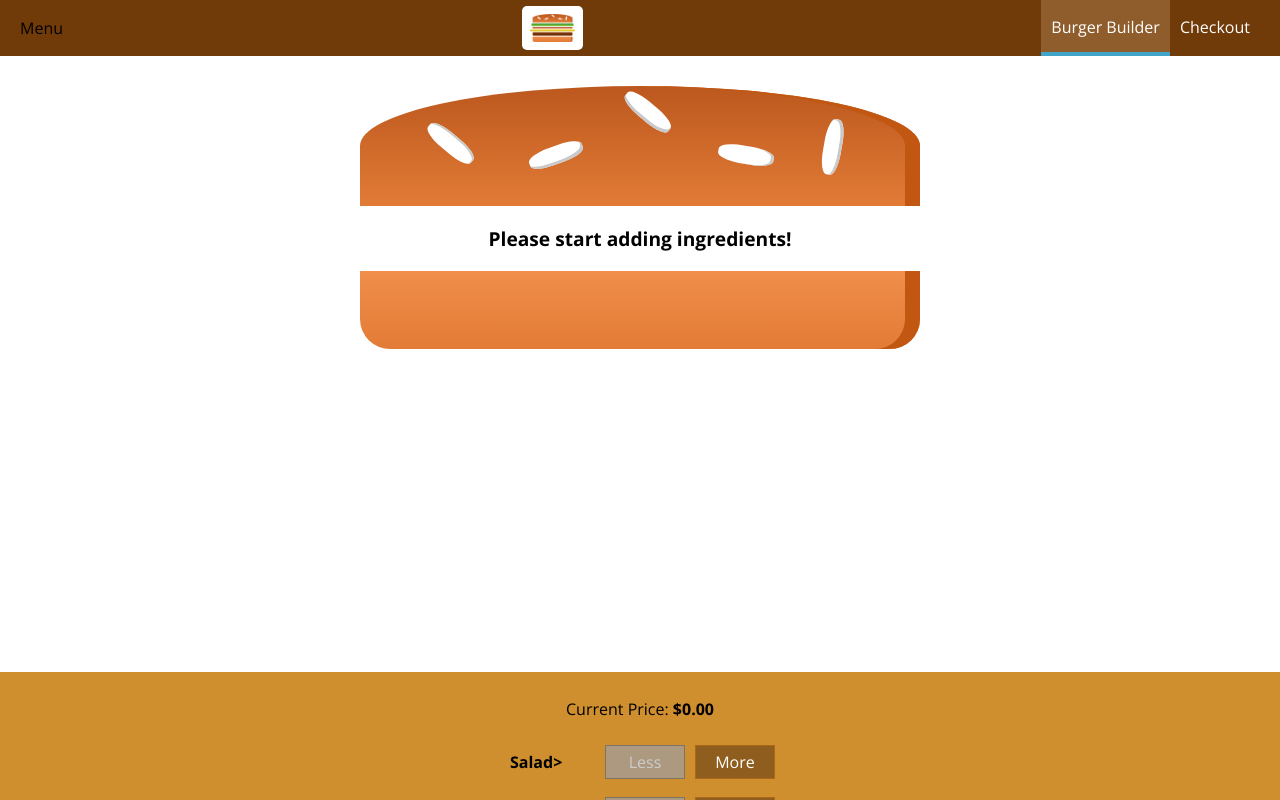
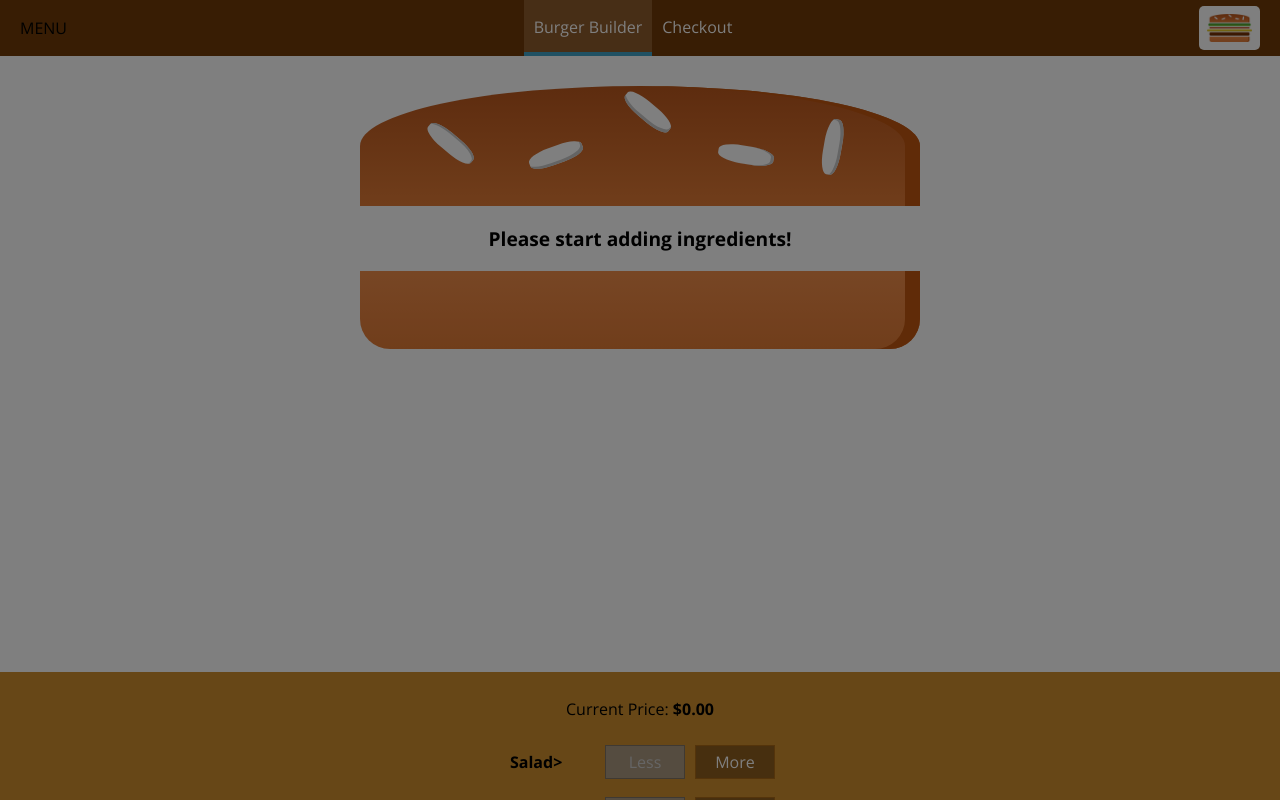
Before and after one commit to wawk/burger-builder, a React (Create React App) app: page / in a window 1280 px wide. Shown: the top 800 px of the page. Built offline with nearby package versions, Linux system fonts and the light colour scheme.

Commit message:
Added Toggle button for dismissing the sidebar

```diff
--- a/src/components/Layout/Layout.js
+++ b/src/components/Layout/Layout.js
@@ -1,21 +1,41 @@
 
-import React from 'react';
+import React, {Component} from 'react';
 import Aux from '../../hoc/Auxillary';
 import classes from './Layout.module.css';
 import Toolbar from '../Navigation/Toolbar/Toolbar'
 import SideDrawer from '../Navigation/SideDrawer/SideDrawer'
 
-const layout = (props) => (
+
+class  Layout extends Component {
+    state = {
+        showSideDrawer: true,
+
+
+    };
+
+    sideDrawerClosedHandler = () => {
+        this.setState({showSideDrawer: false});
+
+    }
+    render () {
+        return (
             <Aux>
             <Toolbar/>
-        <SideDrawer/>
+            <SideDrawer
+            open = {this.state.showSideDrawer}
+            closed = {this.sideDrawerClosedHandler}/>
 
         {/* <div>Toolbar, SideDrawer, Backdrop</div> */}
         <main className={classes.Content}>
-       {props.children}
+           {this.props.children}
         </main>
         </Aux>
-    );
+
+        )
+    }
 
 
-export default layout;
+    };
+
+
+export default Layout;
--- /dev/null
+++ b/src/components/Navigation/SideDrawer/DrawerToggle/DrawerToggle.js
@@ -0,0 +1,9 @@
+import React from 'react';
+
+const drawerToggle = (props) => (
+
+    <div>MENU</div>
+
+);
+
+export default drawerToggle;
--- a/src/components/Navigation/SideDrawer/SideDrawer.js
+++ b/src/components/Navigation/SideDrawer/SideDrawer.js
@@ -2,10 +2,24 @@ import React from 'react';
 import Logo from '../../Logo/Logo';
 import NavigationItems from '../NavigationItems/NavigationItems';
 import classes from './SideDrawer.module.css';
+import Aux from '../../../hoc/Auxillary';
+import Backdrop from '../../UI/Backdrop/Backdrop';
 
 const sideDrawer = (props) => {
+    let attachedClasses = [
+        classes.SideDrawer,
+        classes.Close
+    ];
+    if (props.open) {
+        attachedClasses = [
+            classes.SideDrawer,
+            classes.Open
+        ];
+    }
     return (
-        <div className={classes.SideDrawer}>
+        <Aux>
+            <Backdrop show ={props.open} clicked={props.closed}/>
+      <div className={attachedClasses.join(' ')}>
             <div className={classes.Logo}>
                 <Logo/>
             </div>
@@ -15,6 +29,9 @@ const sideDrawer = (props) => {
             </nav>
 
         </div>
+
+        </Aux>
+
     )
 
 }
--- a/src/components/Navigation/SideDrawer/SideDrawer.module.css
+++ b/src/components/Navigation/SideDrawer/SideDrawer.module.css
@@ -33,4 +33,5 @@
 
 .Logo {
     height: 11%;
+    margin-bottom: 32px;;
 }
--- a/src/components/Navigation/Toolbar/Toolbar.js
+++ b/src/components/Navigation/Toolbar/Toolbar.js
@@ -2,17 +2,17 @@ import React from 'react';
 import classes from './Toolbar.module.css';
 import Logo from '../../Logo/Logo';
 import NavigationItems from '../NavigationItems/NavigationItems';
-
+import DrawerToggle from '../SideDrawer/DrawerToggle/DrawerToggle';
 const toolbar = (props) => (
     <header className={classes.Toolbar}>
-        <div>Menu</div>
+
+        <DrawerToggle/>
+        <nav className={classes.DesktopOnly}>
+            <NavigationItems/>
+        </nav>
         <div className={classes.Logo}>
             <Logo/>
         </div>
-
-        <nav>
-            <NavigationItems/>
-        </nav>
     </header>
 
 
--- a/src/components/Navigation/Toolbar/Toolbar.module.css
+++ b/src/components/Navigation/Toolbar/Toolbar.module.css
@@ -25,3 +25,13 @@
 
 
 }
+
+@media (max-width: 499 px) {
+
+    .DesktopOnly {
+
+        display: none;
+
+    }
+
+}
--- a/src/components/UI/Backdrop/Backdrop.module.css
+++ b/src/components/UI/Backdrop/Backdrop.module.css
@@ -8,4 +8,6 @@
     background-color: rgba(0,0,0,0.5);
 
 
+
+
 }
```
Also changed, not shown: 1 other file (tests, documents, lock files or other folders). Lines whose indentation alone changed are shown as unchanged.
